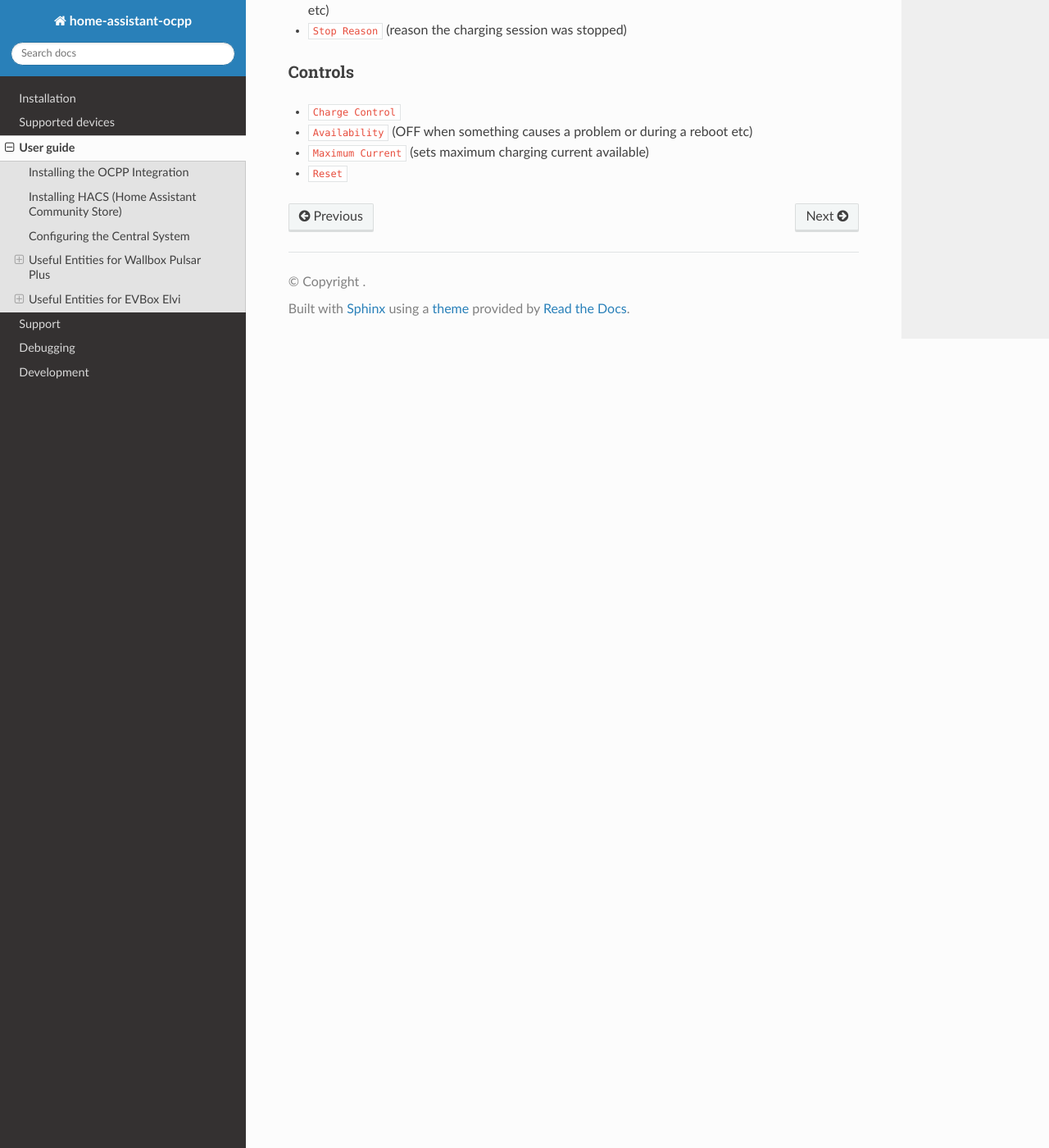
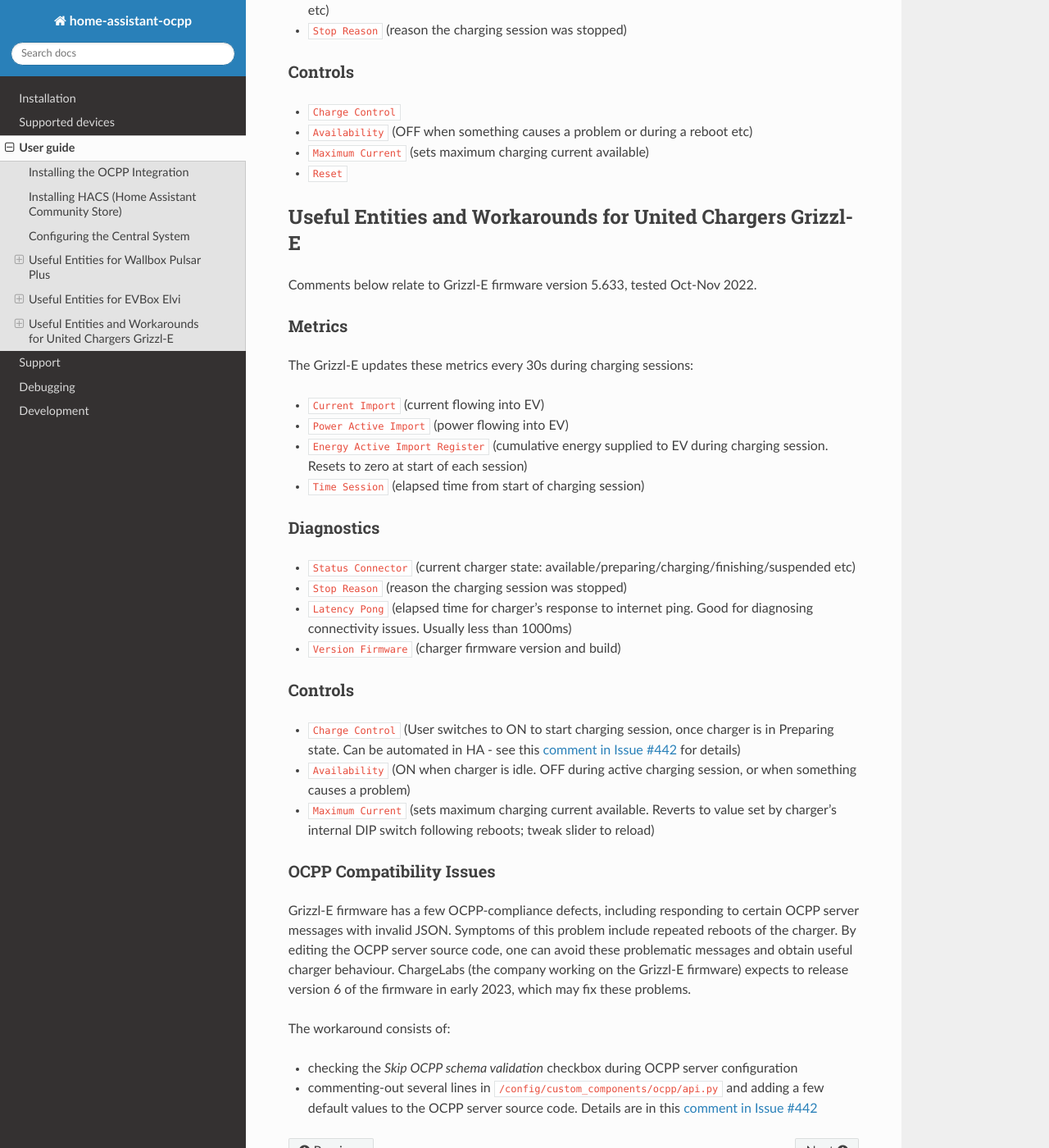
Before and after one commit to lbbrhzn/ocpp, a Sphinx documentation site: the page built from docs/user-guide.md, in a window 1280 px wide and 1400 px high, scrolled down 2752 px. Shown: the whole window at 82% size. Built offline with Sphinx 7.4.7 and the Read the Docs theme 2.0.0, drawn with Linux system fonts in a browser that asks for light colours.

Commit message:
Add Grizzl-E details and workaround

```diff
--- a/docs/user-guide.md
+++ b/docs/user-guide.md
@@ -65,3 +65,35 @@
 * `Availability` (OFF when something causes a problem or during a reboot etc)
 * `Maximum Current` (sets maximum charging current available)
 * `Reset`
+
+## Useful Entities and Workarounds for United Chargers Grizzl-E
+
+Comments below relate to Grizzl-E firmware version 5.633, tested Oct-Nov 2022.
+
+### Metrics
+The Grizzl-E updates these metrics every 30s during charging sessions:
+* `Current Import` (current flowing into EV)
+* `Power Active Import` (power flowing into EV)
+* `Energy Active Import Register` (cumulative energy supplied to EV during charging session. Resets to zero at start of each session)
+* `Time Session` (elapsed time from start of charging session)
+
+### Diagnostics
+
+* `Status Connector` (current charger state: available/preparing/charging/finishing/suspended etc)
+* `Stop Reason` (reason the charging session was stopped)
+* `Latency Pong` (elapsed time for charger's response to internet ping. Good for diagnosing connectivity issues. Usually less than 1000ms)
+* `Version Firmware` (charger firmware version and build)
+
+### Controls
+
+* `Charge Control` (User switches to ON to start charging session, once charger is in Preparing state. Can be automated in HA - see this [comment in Issue #442](https://github.com/lbbrhzn/ocpp/issues/442#issuecomment-1295865797) for details)
+* `Availability` (ON when charger is idle. OFF during active charging session, or when something causes a problem)
+* `Maximum Current` (sets maximum charging current available. Reverts to value set by charger's internal DIP switch following reboots; tweak slider to reload)
+
+### OCPP Compatibility Issues
+
+Grizzl-E firmware has a few OCPP-compliance defects, including responding to certain OCPP server messages with invalid JSON. Symptoms of this problem include repeated reboots of the charger. By editing the OCPP server source code, one can avoid these problematic messages and obtain useful charger behaviour. ChargeLabs (the company working on the Grizzl-E firmware) expects to release version 6 of the firmware in early 2023, which may fix these problems.
+
+The workaround consists of:
+- checking the *Skip OCPP schema validation* checkbox during OCPP server configuration
+- commenting-out several lines in `/config/custom_components/ocpp/api.py` and adding a few default values to the OCPP server source code. Details are in this [comment in Issue #442](https://github.com/lbbrhzn/ocpp/issues/442#issuecomment-1237651231)
```
